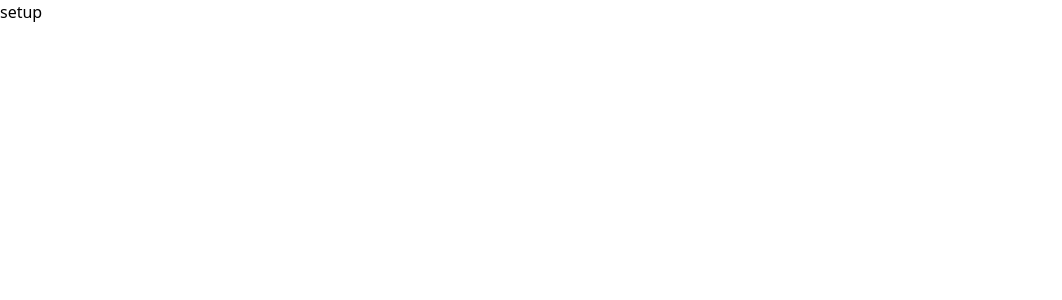
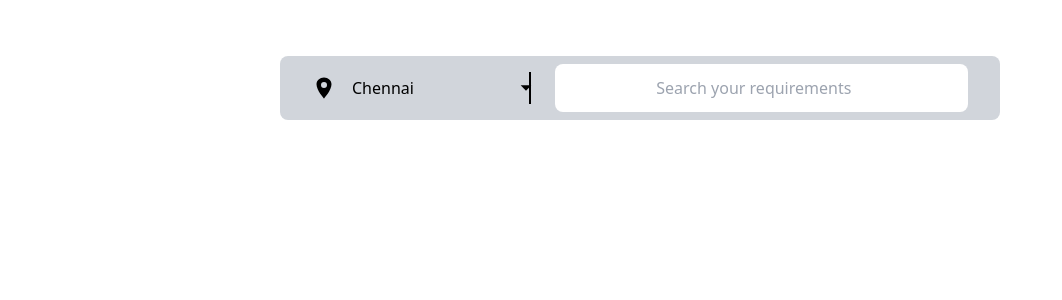
Before and after one commit to Naveen-Karanamu/Aayuhu-health-webapp, a React (Create React App) app in the folder front/: page /home in a window 1280 px wide. Shown: the top 300 px of the page, without its empty margins (0-1062 px from the left). Built offline with nearby package versions, Linux system fonts and the light colour scheme.

Commit message:
Built: Search bar

```diff
--- a/front/package.json
+++ b/front/package.json
@@ -8,6 +8,8 @@
     "@testing-library/user-event": "^13.5.0",
     "react": "^17.0.2",
     "react-dom": "^17.0.2",
+    "react-icons": "^4.3.1",
+    "react-router-dom": "^5.2.1",
     "react-scripts": "5.0.0",
     "web-vitals": "^2.1.4"
   },
--- a/front/src/App.jsx
+++ b/front/src/App.jsx
@@ -1,9 +1,13 @@
+// HOC
+import HomeHOC from "./HOC/Home.HOC";
+
+// Pages
+import HomePage from "./Components/pages/Home.page";
+
 function App() {
   return (
     <>
-      <div>
-        setup
-      </div>
+      <HomeHOC path="/home" exact component={HomePage} />
     </>
   );
 }
--- /dev/null
+++ b/front/src/Components/pages/Home.page.jsx
@@ -0,0 +1,30 @@
+import React from "react";
+
+// Icons
+import { IoLocationSharp } from "react-icons/io5"
+import { RiArrowDropDownFill } from "react-icons/ri"
+
+const HomePage = () => {
+    return (
+        <>
+            <div className="lg:container lg:mx-auto lg:px-40 lg:py-8">
+                <div className="lg:flex lg:justify-center lg:m-0 -mx-6 py-6">
+                    <div className="flex md:gap-6  gap-2 justify-center bg-gray-300 lg:w-3/4 lg:py-2 lg:px-8 items-center rounded-lg mx-10 px-2 py-2 ">
+                        <div className="flex items-center gap-2 lg:gap-4 w-1/3 border-r-2 border-black">
+                            <span><IoLocationSharp className="md:w-6 md:h-6" /></span>
+                            <span>Chennai</span>
+                            <span className="md:pl-20 "><RiArrowDropDownFill className="md:w-8 md:h-8 " /></span>
+                        </div>
+                        <div className="w-2/3">
+                            <input type="search" placeholder="Search your requirements" className=" bg-white text-white w-full lg:p-3 rounded-lg text-center p-2" />
+                        </div>
+                    </div>
+
+                </div>
+
+            </div>
+        </>
+    )
+}
+
+export default HomePage
--- /dev/null
+++ b/front/src/HOC/Home.HOC.jsx
@@ -0,0 +1,16 @@
+import React from "react";
+import HomeLayout from "../Layouts/Home.layout";
+import {Route} from "react-router-dom"
+
+const HomeHOC = ({ component: Component, ...rest }) => {
+    return (
+            <Route {...rest} component={(props)=>(
+                <HomeLayout>
+                    <Component {...props} />
+                </HomeLayout>
+            )} >
+            </Route>
+    )
+}
+
+export default HomeHOC;
--- /dev/null
+++ b/front/src/Layouts/Home.layout.jsx
@@ -0,0 +1,11 @@
+import React from "react";
+
+const HomeLayout = (props) => {
+    return (
+        <>
+            {props.children}
+        </>
+    )
+}
+
+export default HomeLayout;
--- a/front/src/index.js
+++ b/front/src/index.jsx
@@ -2,10 +2,13 @@ import React from 'react';
 import ReactDOM from 'react-dom';
 import './index.css';
 import App from './App';
+import { BrowserRouter } from 'react-router-dom';
 
 ReactDOM.render(
   <React.StrictMode>
-    <App />
+    <BrowserRouter>
+      <App />
+    </BrowserRouter>
   </React.StrictMode>,
   document.getElementById('root')
 );
```
